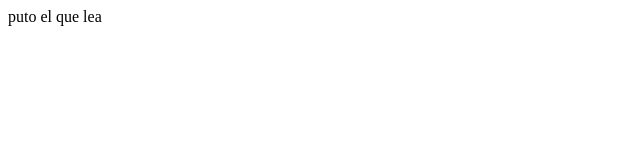
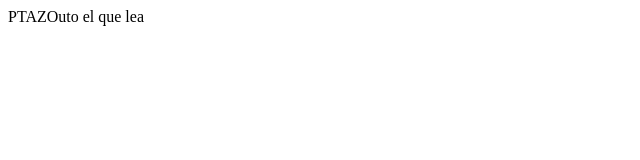
Before and after one commit to mfdockeral/imagen_python, a plain HTML site: page paginas/index.html in a window 1280 px wide. Shown: the full height of the page, 0-640 px from the left. Drawn offline with Linux system fonts and the light colour scheme.

Commit message:
Second Commit

```diff
--- a/paginas/index.html
+++ b/paginas/index.html
@@ -1,2 +1,2 @@
 
-<p>puto el que lea</p>
+<p>PTAZOuto el que lea</p>
```
